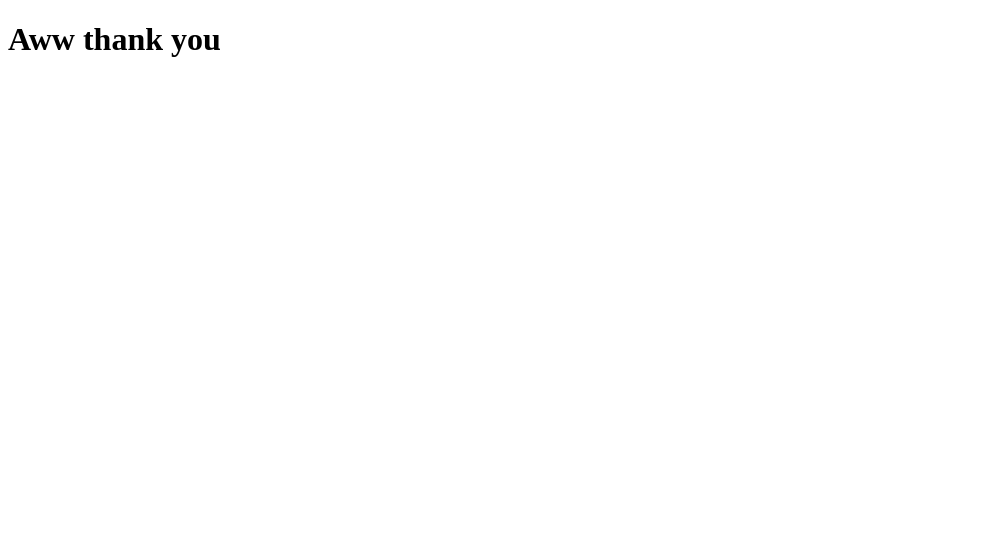
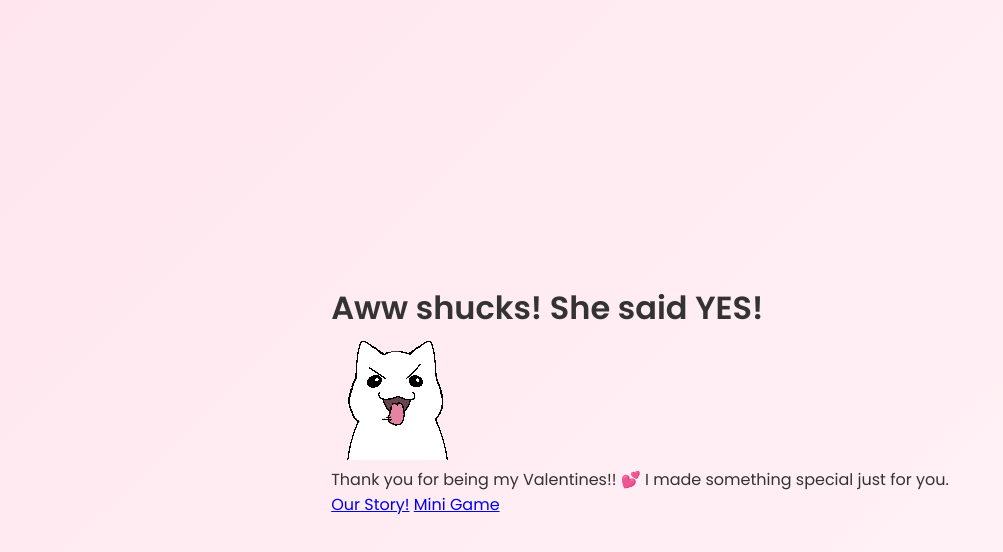
Before and after one commit to justwin02/valentine, a website: page public/success.html in a window 1280 px wide. Shown: the whole page, without its empty margins (0-1003 px from the left). Drawn offline with Linux system fonts and the light colour scheme.

Commit message:
Success page directs to story and game

```diff
--- /dev/null
+++ b/public/css/common.css
@@ -0,0 +1,20 @@
+@import url('https://fonts.googleapis.com/css2?family=Poppins:wght@300;400;600&display=swap');
+
+* {
+    box-sizing: border-box;
+    margin: 0;
+    padding: 0;
+}
+
+html, body {
+    height: 100%;
+}
+
+body {
+    font-family: 'Poppins', sans-serif;
+    background: linear-gradient(135deg, #ffe6ee, #fff5f8);
+    color: #333;
+    display: flex;
+    align-items: center;
+    justify-content: center;
+}
--- a/public/css/index.css
+++ b/public/css/index.css
@@ -1,27 +1,3 @@
-/* styles.css */
-
-/* Google Font */
-@import url('https://fonts.googleapis.com/css2?family=Poppins:wght@300;400;600&display=swap');
-
-* {
-    box-sizing: border-box;
-    margin: 0;
-    padding: 0;
-}
-
-html, body {
-    height: 100%;
-}
-
-body {
-    font-family: 'Poppins', sans-serif;
-    background: linear-gradient(135deg, #ffe6ee, #fff5f8);
-    color: #333;
-    display: flex;
-    align-items: center;
-    justify-content: center;
-}
-
 button {
     font-family: inherit;
     cursor: pointer;
--- a/public/success.html
+++ b/public/success.html
@@ -3,10 +3,29 @@
 <head>
     <meta charset="UTF-8">
     <meta name="viewport" content="width=device-width, initial-scale=1.0">
+    <link rel="stylesheet" href="css/common.css">
     <link rel="stylesheet" href="css/success.css">
-    <title>Document</title>
+    <title>Success</title>
 </head>
 <body>
-    <h1>Aww thank you</h1>
+    <main class="container">
+        <h1>Aww shucks! She said YES!</h1>
+
+        <img
+            src="assets/cat-tongue-cat.gif"
+            alt="Celebration"
+            class="success-gif"
+        />
+
+        <p class="success-message">
+            Thank you for being my Valentines!! 💕
+            I made something special just for you.
+        </p>
+
+        <div class="success-actions">
+            <a href="our-story.html" class="story">Our Story!</a>
+            <a href="mini-game.html" class="game">Mini Game</a>
+        </div>
+    </main>
 </body>
 </html>
```
Also changed, not shown: public/index.html (+1 -0 lines), public/mini-game.html (+13 -0 lines), public/our-story.html (+13 -0 lines), public/assets/cat-tongue-cat.gif (added), public/css/game.css (added).
